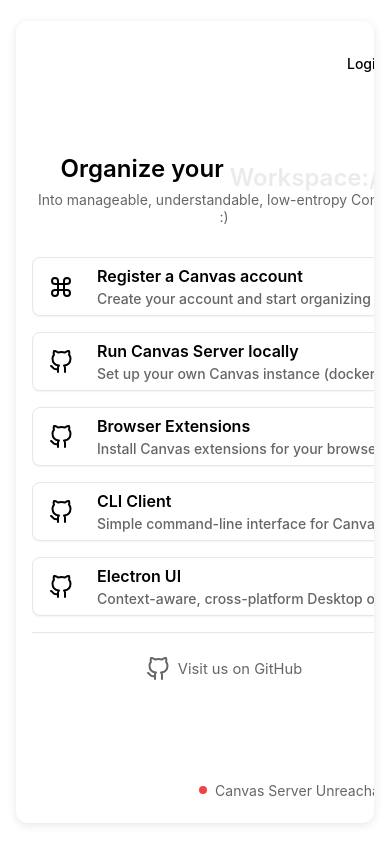
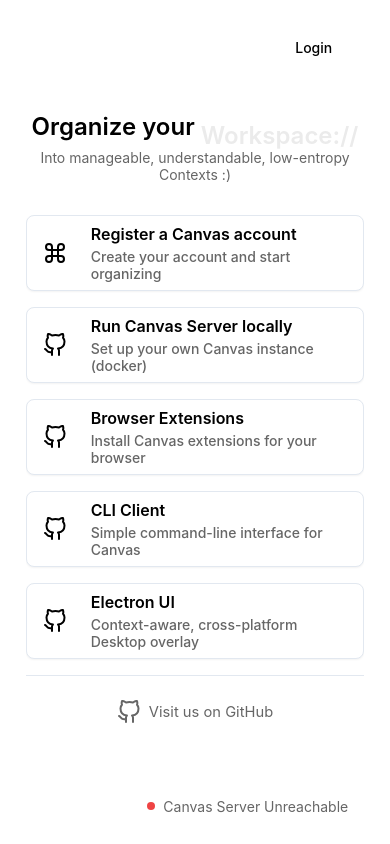
Before and after one commit to canvas-ai/getcanvas.org, a plain HTML site: page index.html in a window 390 px wide. Drawn offline with Linux system fonts and the light colour scheme; no server answers.

Commit message:
responsiveness

```diff
--- a/css/styles.css
+++ b/css/styles.css
@@ -16,7 +16,7 @@ body {
   display: flex;
   align-items: center;
   justify-content: center;
-  padding: 1rem;
+  padding: 0;
 }
 
 .card {
@@ -24,9 +24,19 @@ body {
   width: 95vw;
   height: 95vh;
   background: #fff;
-  border-radius: 0.75rem;
-  box-shadow: 0 2px 10px rgba(0, 0, 0, 0.1);
+  border-radius: 0;
+  box-shadow: none;
   overflow: hidden;
+}
+
+@media (min-width: 768px) {
+  .container {
+    padding: 1rem;
+  }
+  .card {
+    border-radius: 0.75rem;
+    box-shadow: 0 2px 10px rgba(0, 0, 0, 0.1);
+  }
 }
 
 .card-left {
@@ -74,6 +84,7 @@ body {
 }
 
 .card-right {
+  max-width: 100%;
   position: relative;
   flex: 1;
   display: flex;
@@ -121,7 +132,7 @@ h1 {
   color: #000;
   font-size: 0.875rem;
   font-weight: 500;
-  white-space: nowrap;
+  white-space: normal;
   border-radius: 0.375rem;
   border: 1px solid #e2e8f0;
   background-color: #fff;
@@ -156,12 +167,22 @@ h1 {
   font-size: 1rem;
   font-weight: 600;
   margin-bottom: 0.25rem;
+  word-wrap: break-word;
+  overflow-wrap: break-word;
 }
 
 .project-link p {
   font-size: 0.875rem;
   color: #666;
   margin: 0;
+  word-wrap: break-word;
+  overflow-wrap: break-word;
+}
+
+.project-link div {
+  display: flex;
+  flex-direction: column;
+  max-width: 100%;
 }
 
 .tools-container {
@@ -208,7 +229,7 @@ h1 {
 
 .login-link {
     position: absolute;
-    top: 1.5rem;
+    top: 0.5rem;
     right: 2rem;
     text-decoration: none;
     color: #000;
@@ -248,22 +269,25 @@ h1 {
     flex-shrink: 0;
 }
 
-@media (min-width: 768px) {
-    .login-link {
-        top: 2rem;
-        right: 2rem;
-    }
-}
-
 .status-indicator {
     position: absolute;
-    bottom: 1.5rem;
+    bottom: 0.5rem;
     right: 2rem;
     display: flex;
     align-items: center;
     gap: 0.5rem;
     font-size: 0.875rem;
     color: #666;
+}
+
+
+@media (min-width: 768px) {
+  .status-indicator {
+    bottom: 1.5rem;
+  }
+  .login-link {
+      top: 1.5rem;
+  }
 }
 
 .status-dot {
--- a/index.html
+++ b/index.html
@@ -63,7 +63,7 @@
                             </div>
                         </a>
 
-                        <a href="https://github.com/canvas-ai/canvas-cli" class="project-link tool-link" target="_blank" rel="noopener noreferrer">
+                        <a href="https://github.com/canvas-ai/canvas-cli" class="project-link" target="_blank" rel="noopener noreferrer">
                             <svg viewBox="0 0 24 24" class="project-icon" stroke="currentColor" fill="none" stroke-width="2" stroke-linecap="round" stroke-linejoin="round">
                                 <path d="M9 19c-5 1.5-5-2.5-7-3m14 6v-3.87a3.37 3.37 0 0 0-.94-2.61c3.14-.35 6.44-1.54 6.44-7A5.44 5.44 0 0 0 20 4.77 5.07 5.07 0 0 0 19.91 1S18.73.65 16 2.48a13.38 13.38 0 0 0-7 0C6.27.65 5.09 1 5.09 1A5.07 5.07 0 0 0 5 4.77a5.44 5.44 0 0 0-1.5 3.78c0 5.42 3.3 6.61 6.44 7A3.37 3.37 0 0 0 9 18.13V22"></path>
                             </svg>
@@ -73,7 +73,7 @@
                             </div>
                         </a>
 
-                        <a href="https://github.com/canvas-ai/canvas-electron" class="project-link tool-link" target="_blank" rel="noopener noreferrer">
+                        <a href="https://github.com/canvas-ai/canvas-electron" class="project-link" target="_blank" rel="noopener noreferrer">
                             <svg viewBox="0 0 24 24" class="project-icon" stroke="currentColor" fill="none" stroke-width="2" stroke-linecap="round" stroke-linejoin="round">
                                 <path d="M9 19c-5 1.5-5-2.5-7-3m14 6v-3.87a3.37 3.37 0 0 0-.94-2.61c3.14-.35 6.44-1.54 6.44-7A5.44 5.44 0 0 0 20 4.77 5.07 5.07 0 0 0 19.91 1S18.73.65 16 2.48a13.38 13.38 0 0 0-7 0C6.27.65 5.09 1 5.09 1A5.07 5.07 0 0 0 5 4.77a5.44 5.44 0 0 0-1.5 3.78c0 5.42 3.3 6.61 6.44 7A3.37 3.37 0 0 0 9 18.13V22"></path>
                             </svg>
```
